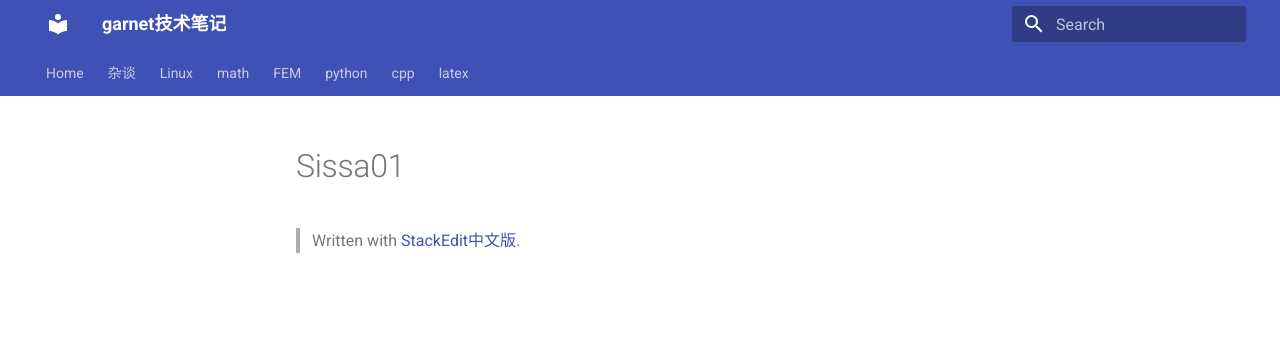
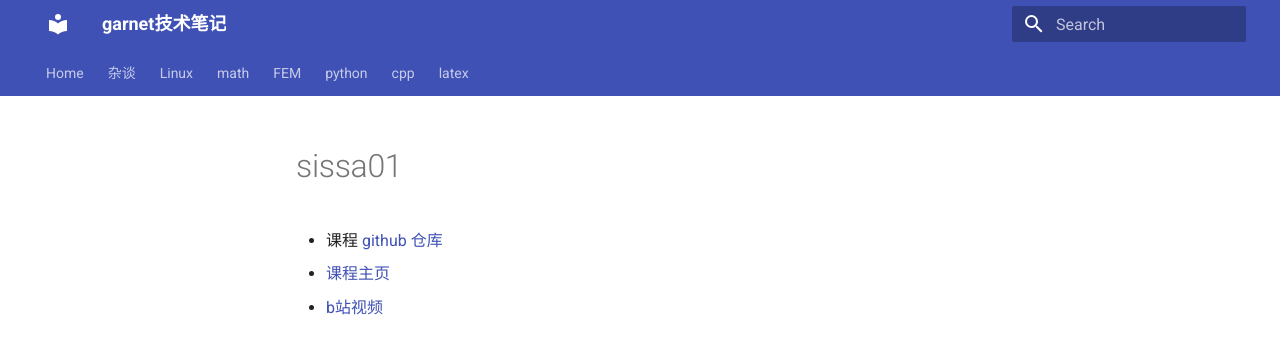
Before and after one commit to ymma98/technotes, an MkDocs documentation site: the page built from docs/FEM/sissa01_.md, in a window 1280 px wide. Shown: the top 354 px of the page. Built offline with MkDocs 1.6.1 and Material for MkDocs 9.7.7, drawn with Linux system fonts in a browser that asks for light colours.

Commit message:
docs/FEM/sissa01_.md updated from https://stackedit.cn/

```diff
--- a/docs/FEM/sissa01_.md
+++ b/docs/FEM/sissa01_.md
@@ -1,7 +1,8 @@
+# sissa01
 
-
-
-> Written with [StackEdit中文版](https://stackedit.cn/).
+* 课程 [github 仓库](https://github.com/dealii-courses/sissa-mhpc-theory-and-practice-of-fem)
+* [课程主页](https://www.math.sissa.it/course/phd-course/theory-and-practice-finite-element-methods)
+* [b站视频]()
 <!--stackedit_data:
-eyJoaXN0b3J5IjpbNDQwOTA1NjE5XX0=
+eyJoaXN0b3J5IjpbOTA1MDMwMTYxLDQ0MDkwNTYxOV19
 -->
```
